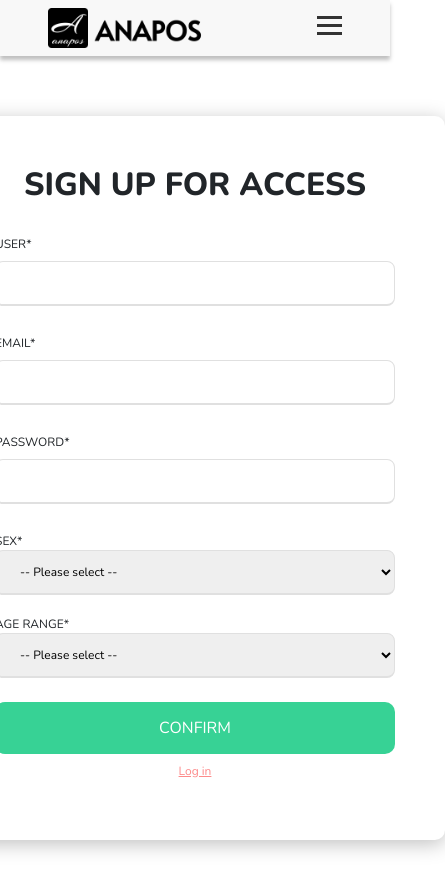
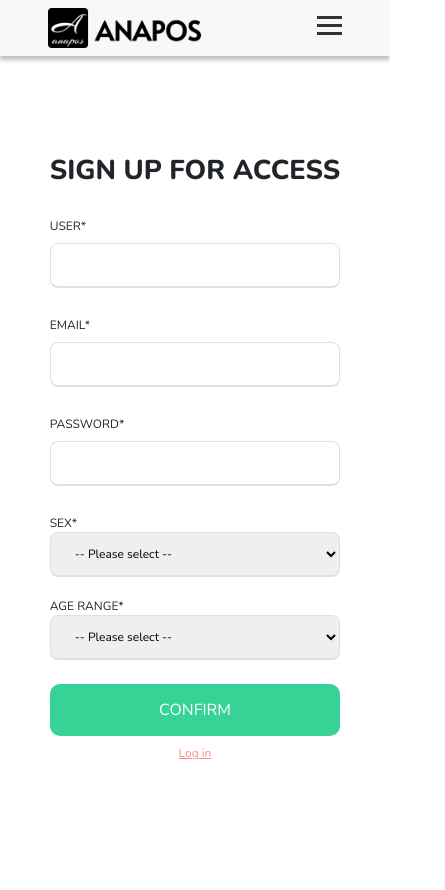
Before and after one commit to NapatpanOP/Anapos, a React (Vite) app: page /signup in a window 390 px wide. Shown: the top 890 px of the page, 445 px wide, since content can reach past the window. After the commit the page ends 844 px from the top, so only its background shows below. Built offline with nearby package versions, Linux system fonts and the light colour scheme; a web font is replaced by a local one.

Commit message:
update responsive in signup

```diff
--- a/src/SugPage.css
+++ b/src/SugPage.css
@@ -62,7 +62,7 @@ body {
   width: 100%;
   padding: 10px;
   margin-bottom: 20px;
-  font-size: 18px;
+  font-size: 16px;
   border: 1px solid #ccc;
   border-radius: 5px;
   box-sizing: border-box;
@@ -72,7 +72,7 @@ body {
   width: 100%;
   padding: 10px;
   margin-bottom: 20px;
-  font-size: 18px;
+  font-size: 16px;
   border: 1px solid #ccc;
   border-radius: 5px;
   box-sizing: border-box;
--- a/src/components/Signup/SignupPage.css
+++ b/src/components/Signup/SignupPage.css
@@ -4,20 +4,19 @@ body {
   padding: 0;
 }
 
-.register-form-container h2 {
+.register-box h2 {
   font-size: 32px;
   font-weight: bold;
   margin-bottom: 20px;
 }
 
-.register-container {
+.register-container-box {
   display: flex;
   justify-content: center;
   align-items: center;
-  height: 100vh;
 }
 
-.register-form-container>div {
+.register-box {
   display: flex;
   flex-direction: column;
   align-items: center;
@@ -28,7 +27,7 @@ body {
   min-width: 500px;
 }
 
-.register-form-container>div {
+.register-box{
   margin: auto;
 }
 
@@ -115,7 +114,13 @@ button[type="login"]:hover {
 /* apply styles for larger screens */
 @media screen and (min-width: 768px) {
 
-  .register-container form {
+  .register-container-box {
+    height: fit-content;
+    margin-top: 5%;
+    margin-bottom: 5%;
+  }
+
+  .register-container-box form {
     min-width: 600px;
   }
   .signup-container {
@@ -126,14 +131,46 @@ button[type="login"]:hover {
 
 @media screen and (max-width: 575px) {
 
-  .register-container {
+  .register-container-box {
+     padding: 20px;
+     font-size: 12px;
+     margin-top: 15%;
+   }
+
+   .register-box h2 {
+    font-size: 1.6rem;
+    font-weight: bold;
+   }
+
+   .register-box {
+    min-width: 0;
+    box-shadow: none;
+  }
+}
+
+ @media screen and (max-width: 390px) {
+
+  .register-form  {
      min-width: 320px;
      padding: 20px;
      font-size: 12px;
    }
 
-   .register-form-container h2 {
-     font-size: 16px;
+   .register-box h2 {
+     font-size: 1.7rem;
      font-weight: bold;
    }
- }
+
+   .register-box {
+    min-width: 0;
+    box-shadow: none;
+    padding: 0;
+  }
+}
+
+@media screen and (max-width: 375px) {
+
+  .register-container-box {
+    margin-top: 0;
+  }
+}
--- a/src/components/Signup/SignupPage.jsx
+++ b/src/components/Signup/SignupPage.jsx
@@ -13,7 +13,7 @@ function SignupPage() {
   const [ageRange, setAgeRange] = useState("");
 
   const [errorMessage, setErrorMessage] = useState();
-  const navigate = useNavigate()
+  const navigate = useNavigate();
   const { AuthAction } = useAuthContext();
 
   const handleSubmit = (e) => {
@@ -37,24 +37,24 @@ function SignupPage() {
   };
 
   const register = (user) => {
-    user['brands_like'] = []
-    user['ad_template'] = []
-    user.password = CryptoJS.AES.encrypt(user.password, 'OKIOKI007').toString();
+    user["brands_like"] = [];
+    user["ad_template"] = [];
+    user.password = CryptoJS.AES.encrypt(user.password, "OKIOKI007").toString();
     RegisterAPI.register(user).then((response) => {
-      if(response?.message) {
-        setErrorMessage(response.message)
+      if (response?.message) {
+        setErrorMessage(response.message);
       } else {
-        AuthAction.onSetUserSignin(response)
-        console.log(response)
-        navigate('/')
-    }
-    })
-  }
+        AuthAction.onSetUserSignin(response);
+        console.log(response);
+        navigate("/");
+      }
+    });
+  };
 
   return (
-    <div className="register-container">
-      <div className="register-form-container">
-        <div>
+    <div className="register-container-box">
+      <div className="register-form">
+        <div class="register-box">
           <h2>SIGN UP FOR ACCESS</h2>
           <div className="form-group">
             <label htmlFor="username">USER*</label>
@@ -115,7 +115,19 @@ function SignupPage() {
             </select>
             <p className="text-error">{errorMessage}</p>
             <div className="Signup-submit">
-              <button onClick={() => register({ username: username, password: password, email: email, sex: sex, age_range: ageRange })} type="submit" className="btn btn-primary Signup-submit btn-success">
+              <button
+                onClick={() =>
+                  register({
+                    username: username,
+                    password: password,
+                    email: email,
+                    sex: sex,
+                    age_range: ageRange,
+                  })
+                }
+                type="submit"
+                className="btn btn-primary Signup-submit btn-success"
+              >
                 CONFIRM
               </button>
             </div>
@@ -128,7 +140,7 @@ function SignupPage() {
         </div>
       </div>
     </div>
-  )
+  );
 }
 
 export default SignupPage;
```
